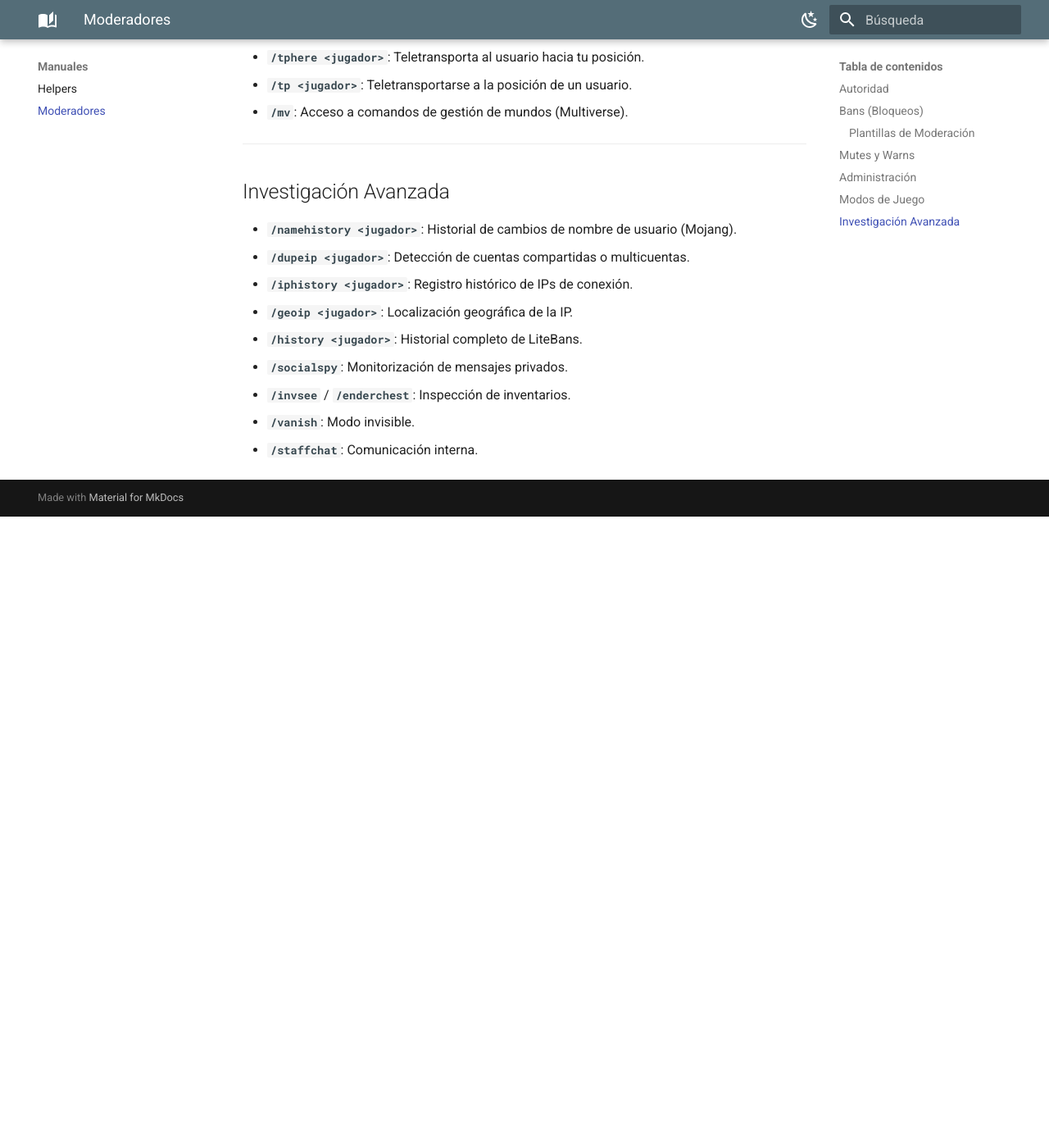
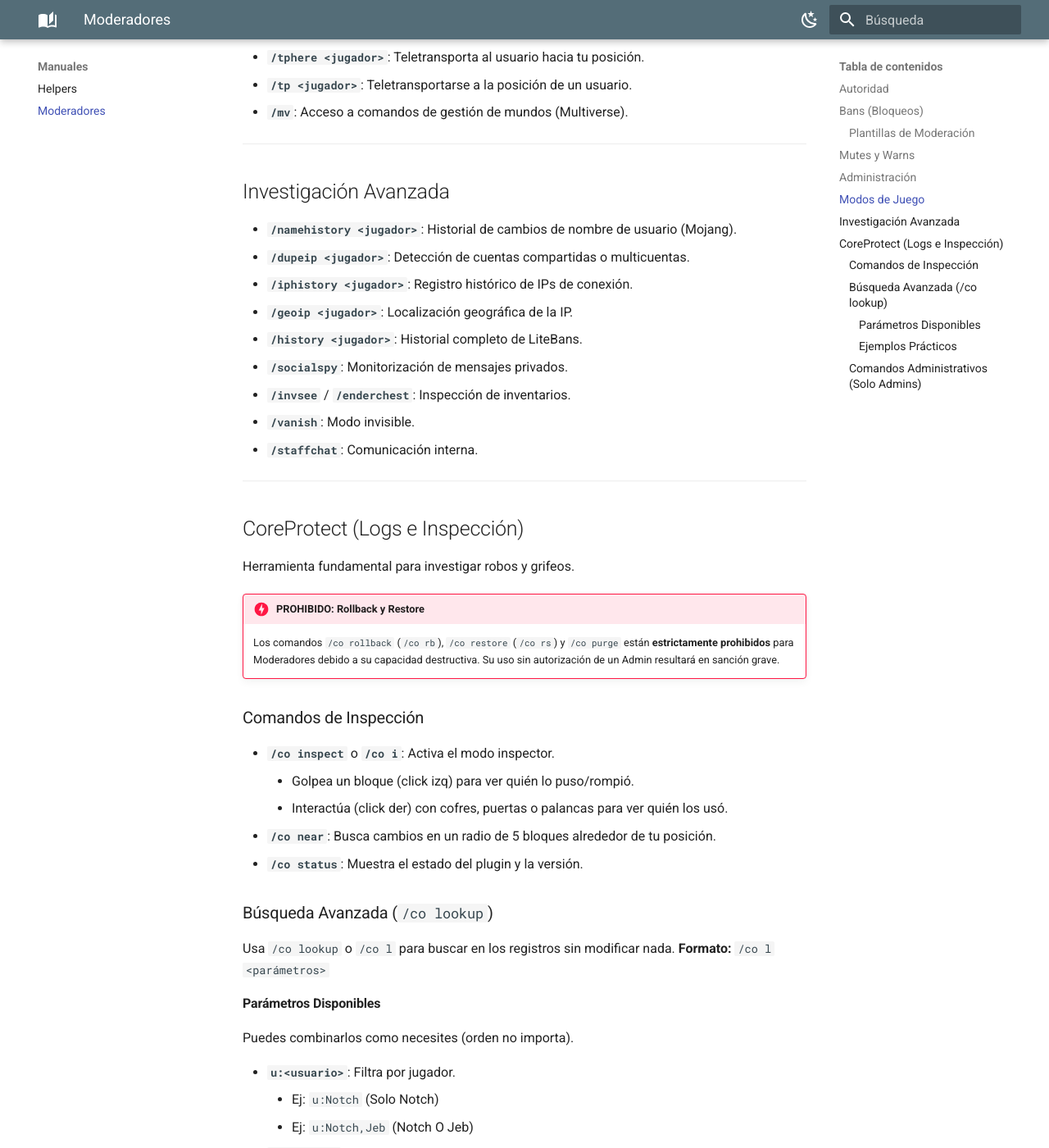
Before and after one commit to ymminnl/page-wiki, an MkDocs documentation site: the page built from docs/guias/moderador.md, in a window 1280 px wide and 1400 px high, scrolled down 1466 px. Shown: the whole window at 82% size. Built offline with MkDocs 1.6.1 and Material for MkDocs 9.7.7, drawn with Linux system fonts in a browser that asks for light colours; before the commit the page ends 2096 px from its top, so only the background shows below that; some of the changed text lies outside the part shown.

Commit message:
docs: Actualizar manual moderador con CoreProtect detallado y nuevas plantillas

```diff
--- a/docs/guias/moderador.md
+++ b/docs/guias/moderador.md
@@ -61,3 +61,66 @@ Puedes ver la lista completa y sus códigos aquí:
 *   **`/invsee`** / **`/enderchest`**: Inspección de inventarios.
 *   **`/vanish`**: Modo invisible.
 *   **`/staffchat`**: Comunicación interna.
+
+---
+
+## CoreProtect (Logs e Inspección)
+Herramienta fundamental para investigar robos y grifeos.
+
+!!! danger "PROHIBIDO: Rollback y Restore"
+    Los comandos `/co rollback` (`/co rb`), `/co restore` (`/co rs`) y `/co purge` están **estrictamente prohibidos** para Moderadores debido a su capacidad destructiva. Su uso sin autorización de un Admin resultará en sanción grave.
+
+### Comandos de Inspección
+*   **`/co inspect`** o **`/co i`**: Activa el modo inspector.
+    *   Golpea un bloque (click izq) para ver quién lo puso/rompió.
+    *   Interactúa (click der) con cofres, puertas o palancas para ver quién los usó.
+*   **`/co near`**: Busca cambios en un radio de 5 bloques alrededor de tu posición.
+*   **`/co status`**: Muestra el estado del plugin y la versión.
+
+### Búsqueda Avanzada (`/co lookup`)
+Usa `/co lookup` o `/co l` para buscar en los registros sin modificar nada.
+**Formato:** `/co l <parámetros>`
+
+#### Parámetros Disponibles
+Puedes combinarlos como necesites (orden no importa).
+
+*   **`u:<usuario>`**: Filtra por jugador.
+    *   Ej: `u:Notch` (Solo Notch)
+    *   Ej: `u:Notch,Jeb` (Notch O Jeb)
+*   **`t:<tiempo>`**: Tiempo atrás a investigar. (w=semanas, d=días, h=horas, m=minutos, s=segundos).
+    *   Ej: `t:10m` (Últimos 10 min)
+    *   Ej: `t:2d5h` (Últimos 2 días y 5 horas)
+*   **`r:<radio>`**: Radio de bloques desde tu posición.
+    *   Ej: `r:10` (10 bloques alrededor)
+    *   Ej: `r:#global` (Todo el servidor)
+*   **`a:<acción>`**: Filtra por tipo de acción.
+    *   `block`: Bloques puestos/rotos.
+    *   `container`: Cofres (ítems metidos/sacados).
+    *   `chat`: Mensajes de chat.
+    *   `kill`: Mobs/animales matados.
+    *   `click`: Interacciones (puertas, botones).
+    *   `session`: Conexiones/Desconexiones.
+    *   `username`: Cambios de nombre.
+*   **`i:<incluir>`**: Incluir solo bloques/ítems específicos.
+    *   Ej: `i:stone` (Solo piedra)
+    *   Ej: `i:diamond_ore,gold_ore` (Solo menas de diamante u oro)
+*   **`e:<excluir>`**: Ignorar bloques/ítems específicos.
+    *   Ej: `e:tnt` (Mostrar todo MENOS tnt)
+
+#### Ejemplos Prácticos
+*   **¿Quién robó diamantes de este cofre hoy?**
+    *   `/co l a:container i:diamond t:24h r:5`
+*   **¿Qué dijo este usuario hace poco?**
+    *   `/co l u:JugadorToxico a:chat t:1h`
+*   **¿Quién rompió bloques aquí?**
+    *   `/co l a:block r:10 t:1h`
+*   **Ver logins de un usuario**
+    *   `/co l u:Sospechoso a:session t:30d`
+
+### Comandos Administrativos (Solo Admins)
+Estos comandos modifican el mundo o la base de datos. **NO USAR.**
+*   `/co rollback` / `/co rb`
+*   `/co restore` / `/co rs`
+*   `/co purge`
+*   `/co migrate-db`
+*   `/co consumer`
```
Also changed, not shown: docs/guias/plantillas.md (+4 -0 lines).
